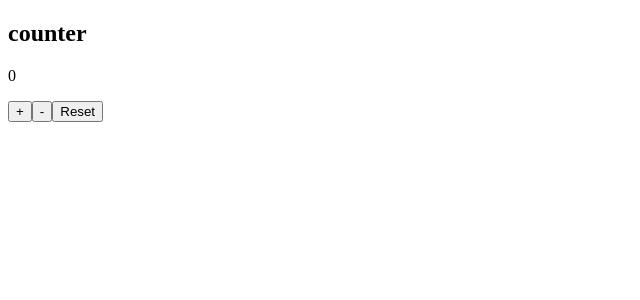
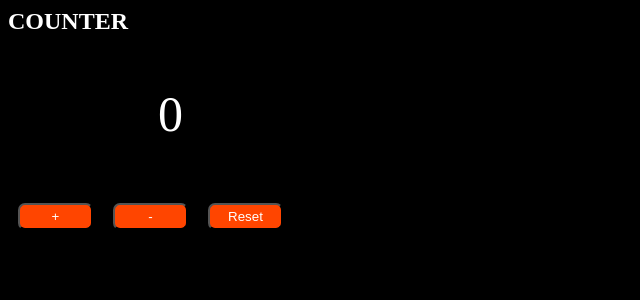
Before and after one commit to Nat-bit-ai/New-react-demo, a React (Vite) app: page / in a window 1280 px wide. Shown: the top 300 px of the page, without its empty margins (0-640 px from the left). Built offline with nearby package versions, Linux system fonts and the light colour scheme.

Commit message:
adding styles to the counter

```diff
--- a/src/counter.jsx
+++ b/src/counter.jsx
@@ -11,14 +11,34 @@ function Counter(){
     const reset =()=> {
         setCount(0)
     }
+    const styles = {
+        borderRadius : "7px",
+        backgroundColor : "orangered",
+        color : "white",
+        width :"75px",
+        height : "27px",
+        margin : "10px",
+        textAlign : "center"
+    }
+    const textStyles = {
+        marginLeft : "150px",
+        fontSize : "50px",
+        color: "white"
+    }
+    const headerStyle = {
+        textAlign : "ceneter",
+        margin : "auto",
+        textTransform : "uppercase",
+        color : "white",
+    }
     return(
         <>
         <div>
-            <h2>counter</h2>
-            <p>{count}</p>
-            <button onClick={increment}>+</button>
-            <button onClick={decrement}>-</button>
-            <button onClick={reset}>Reset</button>
+            <h2 style = {headerStyle}>counter</h2>
+            <p style={textStyles}>{count}</p>
+            <button onClick={increment} style={styles}>+</button>
+            <button onClick={decrement} style={styles}>-</button>
+            <button onClick={reset} style={styles}>Reset</button>
         </div>
         </>
     )
--- a/src/index.css
+++ b/src/index.css
@@ -0,0 +1,3 @@
+body{
+    background-color: black;
+}
```
